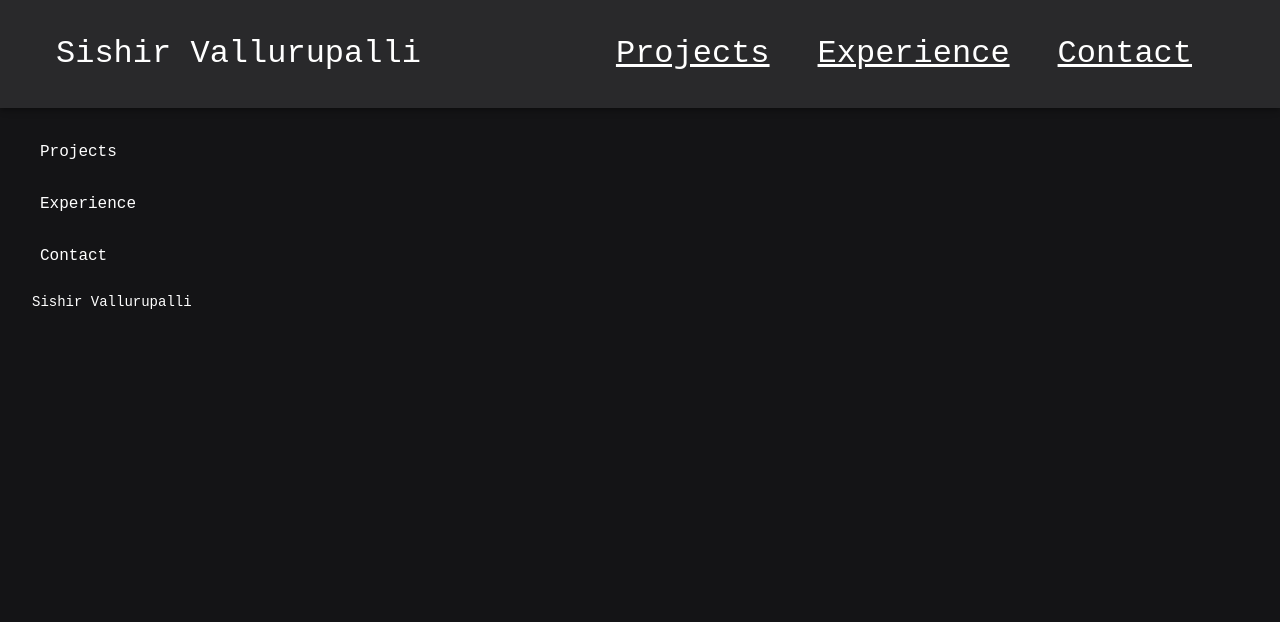
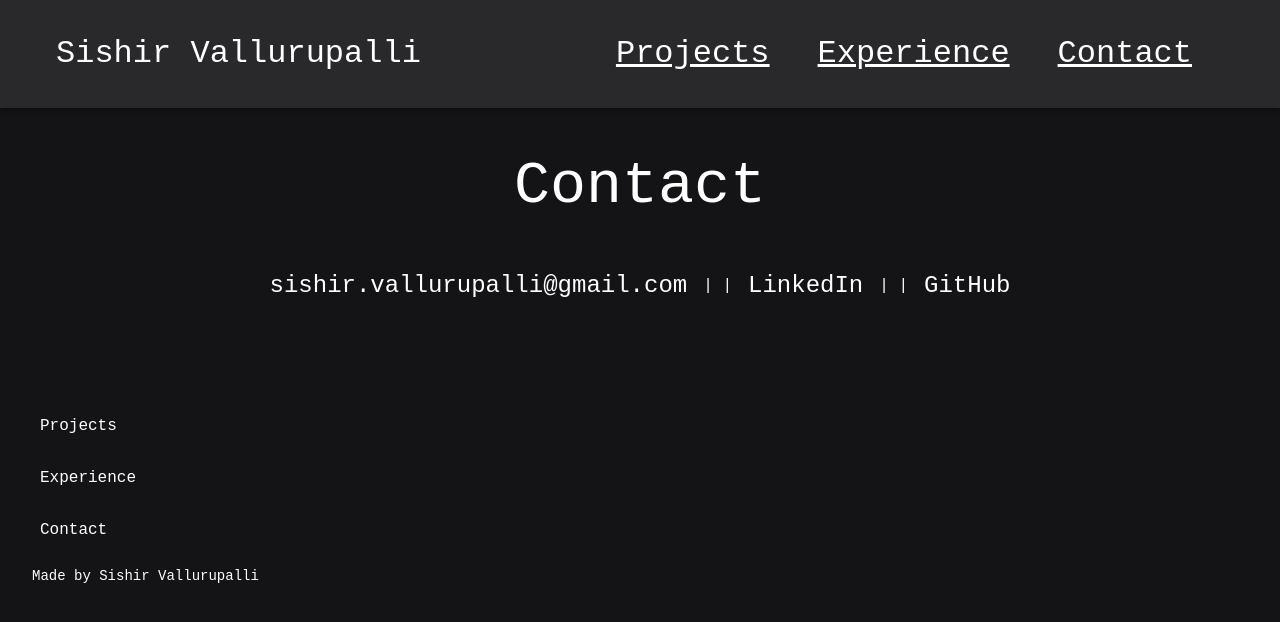
Before and after one commit to SishirVallurupalli/PortfolioWebsite, a React (Vite) app: page / in a window 1280 px wide. Shown: the top 622 px of the page. Built offline with nearby package versions, Linux system fonts and the light colour scheme.

Commit message:
Finsished Contact

```diff
--- a/src/App.tsx
+++ b/src/App.tsx
@@ -4,6 +4,7 @@ import Header from './Components/Header'
 import { Box, CssBaseline, ThemeProvider } from '@mui/material'
 import theme from './Components/theme'
 import Footer from './Components/Footer'
+import Contact from './Components/Contact'
 
 function App() {
 
@@ -12,7 +13,7 @@ function App() {
       <Box sx={{ paddingTop: '100px' }}>
         <Header />
 
-
+        <Contact />
         <Footer />
 
       </Box>
--- a/src/Components/Contact.tsx
+++ b/src/Components/Contact.tsx
@@ -1,9 +1,16 @@
+import { Box, Typography } from '@mui/material';
 import * as React from 'react';
+import ContactBar from './ContactBar';
 
 export default function Contact() {
     return (
-        <div>
-            Contact
-        </div>
+        <Box sx={{
+            padding: '50px', px: 4, display: 'flex', flexDirection: 'column', justifyContent: 'center', alignItems: 'center'
+        }}>
+            <Typography variant='h2'>
+                Contact
+            </Typography>
+            <ContactBar />
+        </Box>
     )
 }
--- /dev/null
+++ b/src/Components/ContactBar.tsx
@@ -0,0 +1,55 @@
+import { Box, Link, Typography } from '@mui/material';
+import React from 'react';
+
+export default function ContactBar() {
+    return (
+        <Box
+            sx={{
+                display: 'flex',
+                flexWrap: 'wrap',
+                justifyContent: 'center',
+                alignItems: 'center',
+                gap: 2,
+                fontFamily: "'Share Tech Mono', monospace",
+                py: 4,
+                paddingTop: '50px',
+                paddingBottom: '25px'
+            }}
+        >
+            <Link
+                href="mailto:sishir.vallurupalli@gmail.com"
+                underline="hover"
+                color="inherit"
+                sx={{ fontSize: '1.5rem' }}
+            >
+                sishir.vallurupalli@gmail.com
+            </Link>
+
+            <Typography>| |</Typography>
+
+            <Link
+                href="https://linkedin.com/in/yourprofile"
+                target="_blank"
+                rel="noopener"
+                underline="hover"
+                color="inherit"
+                sx={{ fontSize: '1.5rem' }}
+            >
+                LinkedIn
+            </Link>
+
+            <Typography>| |</Typography>
+
+            <Link
+                href="https://github.com/yourusername"
+                target="_blank"
+                rel="noopener"
+                underline="hover"
+                color="inherit"
+                sx={{ fontSize: '1.5rem' }}
+            >
+                GitHub
+            </Link>
+        </Box>
+    );
+}
--- a/src/Components/Footer.tsx
+++ b/src/Components/Footer.tsx
@@ -46,7 +46,7 @@ export default function Footer() {
 
             {/* Footer text */}
             <Typography variant="body2">
-                Sishir Vallurupalli
+                Made by Sishir Vallurupalli
             </Typography>
         </Box>
     );
```
